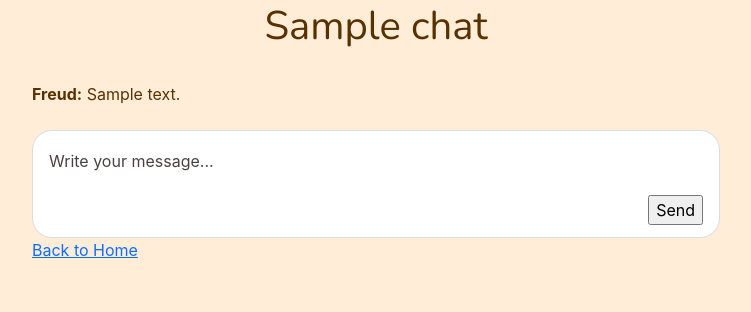
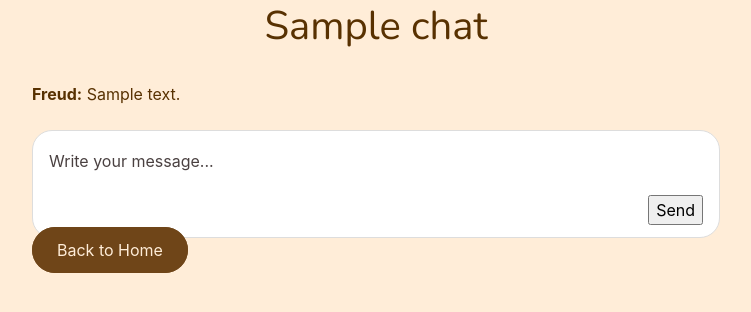
Before and after one commit to tristancoutenspro-jpg/FREUD, a Rails app: page /chats/1 in a window 1280 px wide. Shown: the part 110-422 px from the top of the page, without its empty margins (264-1015 px from the left). Run offline with Rails 7, Linux system fonts and the light colour scheme; a user stored in the database is signed in; tables that the repository leaves empty hold one stand-in row (values such as "Sample post"); style sheets or scripts are compiled from the project's sources; some libraries are stand-ins or nearby versions.

Commit message:
work in progress

```diff
--- a/app/assets/stylesheets/application.scss
+++ b/app/assets/stylesheets/application.scss
@@ -36,6 +36,7 @@ body {
   border-radius: 30px;
   padding: 12px 24px;
   transition: 0.2s ease;
+  text-decoration: none;
 }
 
 .btn-freud:hover {
--- a/app/views/chats/show.html.erb
+++ b/app/views/chats/show.html.erb
@@ -22,5 +22,6 @@
     <% end %>
   </div>
 
-  <%= link_to "Back to Home", root_path %>
+ <%= link_to "Back to Home", root_path, class: "btn-freud" %>
+
 </div>
```
